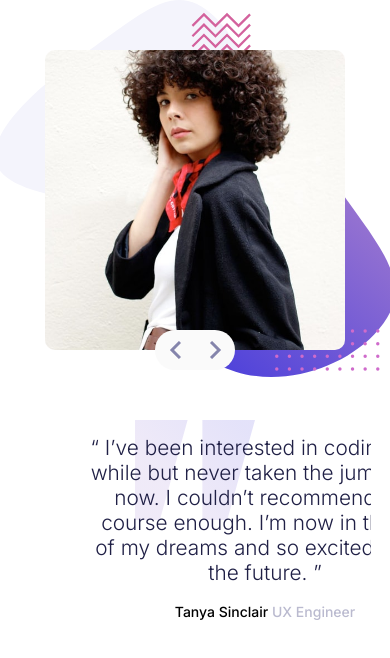
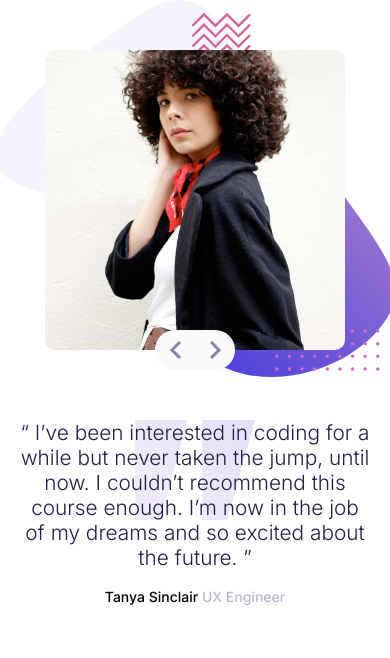
Before and after one commit to taufiqGit/Coding-Bootcamp-Testimonials-Slider, a plain HTML site: page index.html in a window 390 px wide. Drawn offline with Linux system fonts and the light colour scheme.

Commit message:
update mobile view
update mobile view

```diff
--- a/style.css
+++ b/style.css
@@ -137,6 +137,8 @@ article p{
         font-size: 1.1em;
         text-align: center;
         height: auto;
+        right: 0px;
+        padding-bottom: 50px;
     }
 
    .image-section {
```
